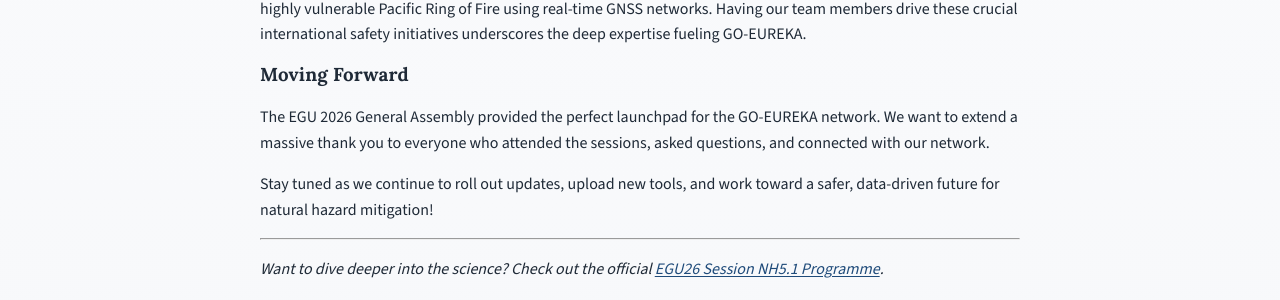
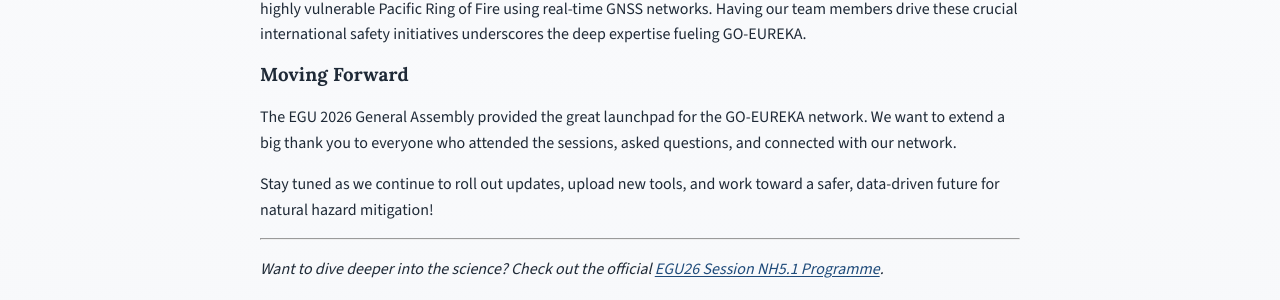
Before and after one commit to IONO-EUREKA/iono-eureka.github.io, a Jekyll site: the page built from _news/2026_05_21-EGU.md, in a window 1280 px wide and 1391 px high. Shown: the part 849-1149 px from the top of the window. Built offline with Jekyll 4.4.1, drawn with Linux system fonts in a browser that asks for light colours.

Commit message:
fix(news): improve wording in the GO-EUREKA EGU 2026 article

```diff
--- a/_news/2026_05_21-EGU.md
+++ b/_news/2026_05_21-EGU.md
@@ -24,7 +24,7 @@
 Michela’s presentation focused on strengthening tsunami monitoring and early warning capabilities across the highly vulnerable Pacific Ring of Fire using real-time GNSS networks. Having our team members drive these crucial international safety initiatives underscores the deep expertise fueling GO-EUREKA.
 
 ### Moving Forward
-The EGU 2026 General Assembly provided the perfect launchpad for the GO-EUREKA network. We want to extend a massive thank you to everyone who attended the sessions, asked questions, and connected with our network.
+The EGU 2026 General Assembly provided the great launchpad for the GO-EUREKA network. We want to extend a big thank you to everyone who attended the sessions, asked questions, and connected with our network.
 
 Stay tuned as we continue to roll out updates, upload new tools, and work toward a safer, data-driven future for natural hazard mitigation!
 
```
